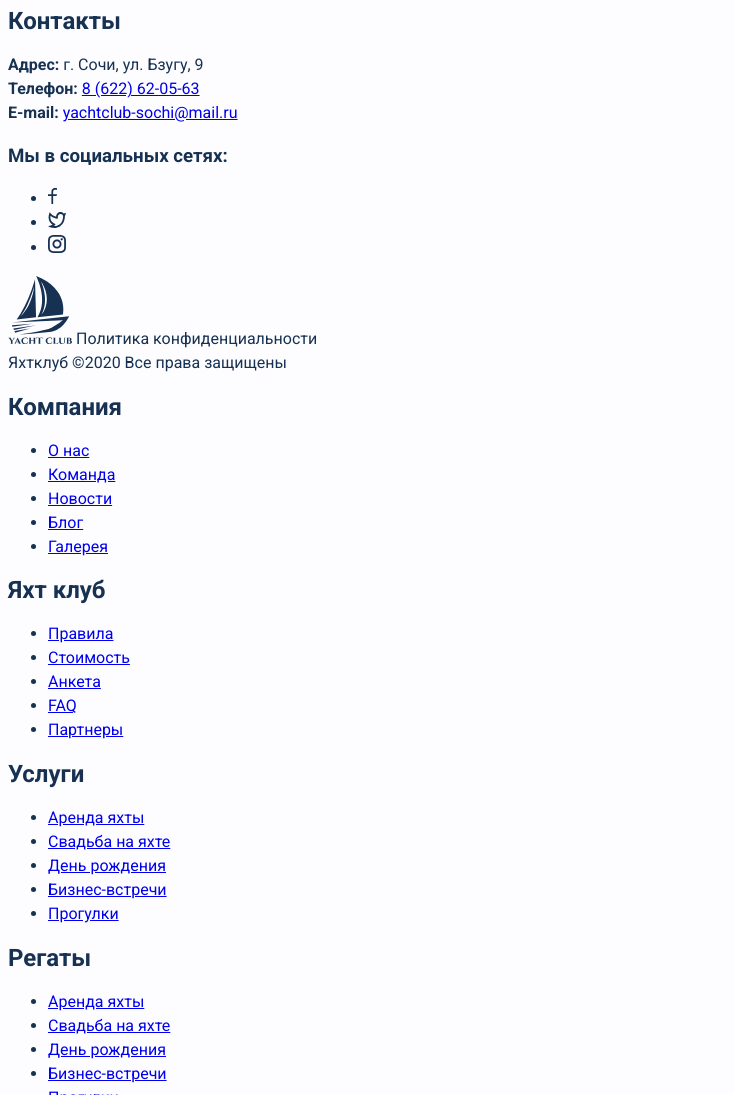
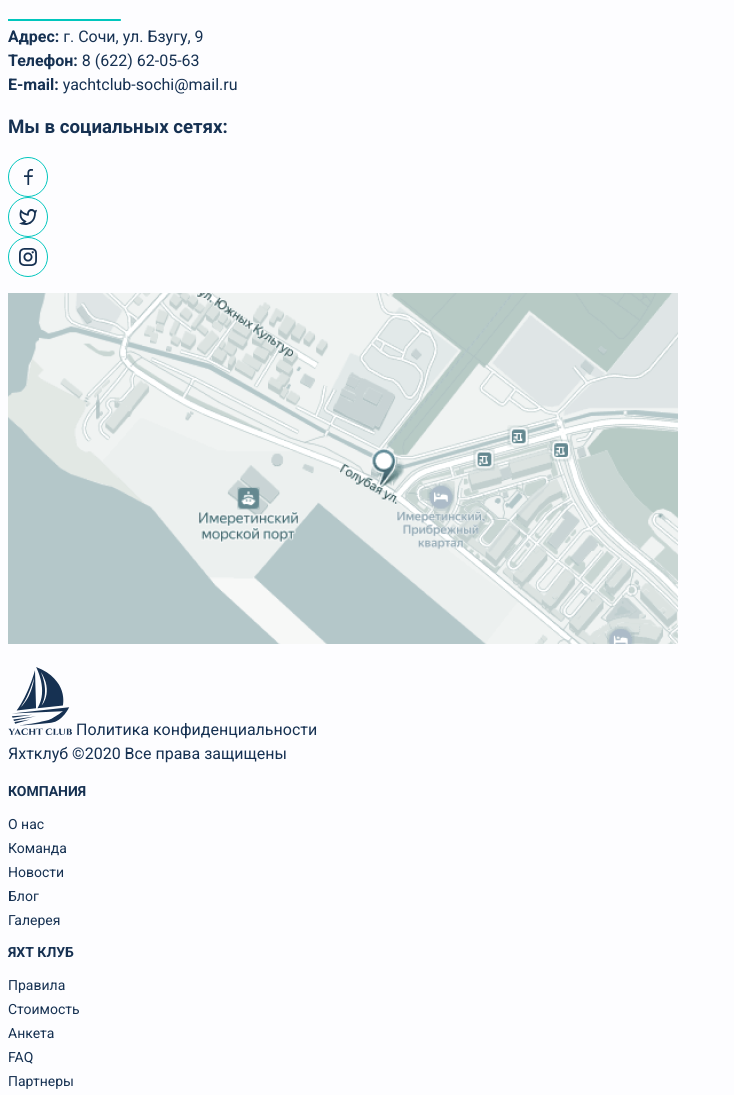
Before and after one commit to MichaelBazhanov/HTML-Academy--YachtClub, a plain HTML site: page index.html in a window 1280 px wide. Shown: the part 1705-2800 px from the top of the page, without its empty margins (0-734 px from the left). Drawn offline with Linux system fonts and the light colour scheme.

Commit message:
Закончена базовая стилизация

```diff
--- a/css/style.css
+++ b/css/style.css
@@ -19,3 +19,168 @@ body {
   clip: rect(0 0 0 0);
   overflow: hidden;
 }
+.navigation-header {
+  text-transform: uppercase;
+  list-style: none;
+  margin: 0;
+  padding: 0;
+  display: flex;
+  gap: 30px;
+}
+.navigation-header-item a {
+  font-size: 14px;
+  line-height: 18px;
+  text-decoration: none;
+  color: #163152;
+}
+.user {
+  width: 36px;
+  height: 36px;
+  display: flex;
+  justify-content: center;
+  align-items: center;
+  box-sizing: border-box;
+  border-radius: 50%;
+  border: 1px solid #00c6bd;
+}
+/* ======hero========= */
+.hero h1 {
+  font-size: 44px;
+  line-height: 60px;
+  font-style: italic;
+}
+/* =====event-command===== */
+.event-command h2 {
+  font-size: 24px;
+  line-height: 34px;
+  font-weight: bold;
+  text-decoration: underline;
+  text-decoration-color: #00c6bd;
+  text-decoration-thickness: 2px;
+  text-underline-offset: 15px;
+  text-underline-position: under;
+}
+.event-command p time {
+  font-size: 14px;
+  line-height: 18px;
+  text-transform: uppercase;
+}
+/* ===========event-adventure============ */
+.event-adventure h2 {
+  font-size: 24px;
+  line-height: 34px;
+  font-weight: bold;
+  text-decoration: underline;
+  text-decoration-color: #00c6bd;
+  text-decoration-thickness: 2px;
+  text-underline-offset: 15px;
+  text-underline-position: under;
+}
+.event-command p time {
+  font-size: 14px;
+  line-height: 18px;
+  text-transform: uppercase;
+}
+/* ===========contacts============ */
+.contacts h2 {
+  font-size: 24px;
+  line-height: 34px;
+  font-weight: bold;
+  text-decoration: underline;
+  text-decoration-color: #00c6bd;
+  text-decoration-thickness: 2px;
+  text-underline-offset: 15px;
+  text-underline-position: under;
+}
+.contact-tel {
+  text-decoration: none;
+  color: #163152;
+}
+.contact-email {
+  text-decoration: none;
+  color: #163152;
+}
+/* =======social-network======== */
+.social-network h3 {
+  line-height: 22px;
+}
+.social-info {
+  margin: 0;
+  padding: 0;
+  list-style: none;
+}
+.social-info a {
+  display: inline-flex;
+  justify-content: center;
+  align-items: center;
+  width: 40px;
+  height: 40px;
+  box-sizing: border-box;
+  border: 1px solid #00c6bd;
+  border-radius: 50%;
+}
+/* ========main-footer========= */
+.company h2 {
+  font-size: 14px;
+  line-height: 18px;
+  text-transform: uppercase;
+}
+.company-navigation {
+  margin: 0;
+  padding: 0;
+  list-style: none;
+}
+.company-navigation-item a {
+  font-size: 14px;
+  line-height: 16px;
+  text-decoration: none;
+  color: #163152;
+}
+.yacht-club h2 {
+  font-size: 14px;
+  line-height: 18px;
+  text-transform: uppercase;
+}
+.yacht-club-navigation {
+  margin: 0;
+  padding: 0;
+  list-style: none;
+}
+.yacht-club-navigation-item a {
+  font-size: 14px;
+  line-height: 16px;
+  text-decoration: none;
+  color: #163152;
+}
+.services h2 {
+  font-size: 14px;
+  line-height: 18px;
+  text-transform: uppercase;
+}
+.services-navigation {
+  margin: 0;
+  padding: 0;
+  list-style: none;
+}
+.services-navigation-item a {
+  font-size: 14px;
+  line-height: 16px;
+  text-decoration: none;
+  color: #163152;
+}
+.regattas h2 {
+  font-size: 14px;
+  line-height: 18px;
+  text-transform: uppercase;
+}
+.regattas-navigation {
+  margin: 0;
+  padding: 0;
+  list-style: none;
+}
+.regattas-navigation-item a {
+  font-size: 14px;
+  line-height: 16px;
+  text-decoration: none;
+  color: #163152;
+}
--- a/index.html
+++ b/index.html
@@ -32,7 +32,7 @@
           <li class="navigation-header-item"><a href="#">Новости</a></li>
           <li class="navigation-header-item"><a href="#">Контакты</a></li>
         </ul>
-        <a href="#"
+        <a class="user" href="#"
           ><img src="img/icon-user.svg" width="18" height="20" alt="User"
         /></a>
       </nav>
@@ -87,13 +87,16 @@
       <section class="contacts">
         <h2>Контакты</h2>
         <p>
-          <b>Адрес:</b> г. Сочи, ул. Бзугу, 9 <br />
-          <b>Телефон:</b> <a href="tel:+8622620563"> 8 (622) 62-05-63</a> <br />
-          <b>E-mail:</b> <a href="mailto:">yachtclub-sochi@mail.ru</a>
+          <b>Адрес: </b> г. Сочи, ул. Бзугу, 9 <br />
+          <b>Телефон: </b>
+          <a class="contact-tel" href="tel:+8622620563"> 8 (622) 62-05-63</a>
+          <br />
+          <b>E-mail: </b>
+          <a class="contact-email" href="mailto:">yachtclub-sochi@mail.ru</a>
         </p>
         <section class="social-network">
           <h3>Мы в социальных сетях:</h3>
-          <ul>
+          <ul class="social-info">
             <li>
               <a href="#"
                 ><img
@@ -123,6 +126,14 @@
             </li>
           </ul>
         </section>
+        <p>
+          <img
+            src="img/map.png"
+            width="670"
+            height="351"
+            alt="Адрес: г. Сочи, ул. Бзугу, 9"
+          />
+        </p>
       </section>
     </main>
     <footer class="main-footer">
```
Also changed, not shown: 1 other file.
